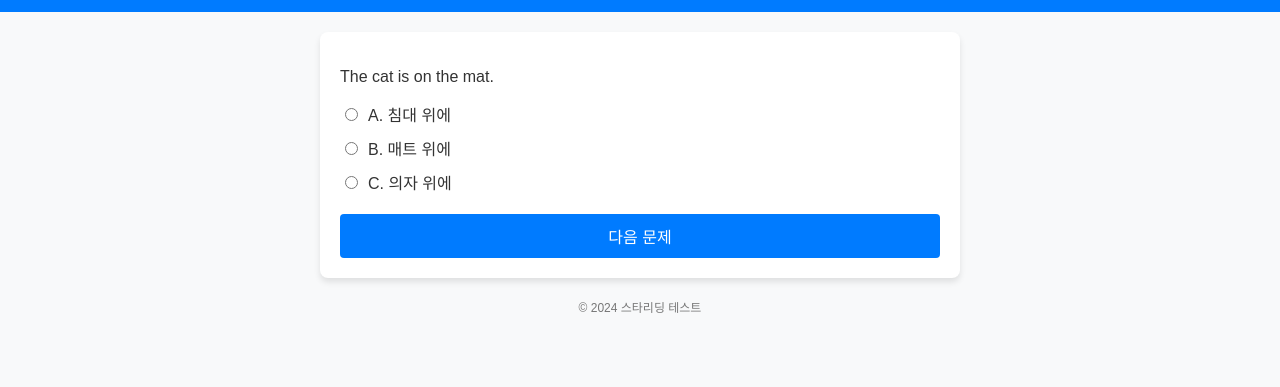
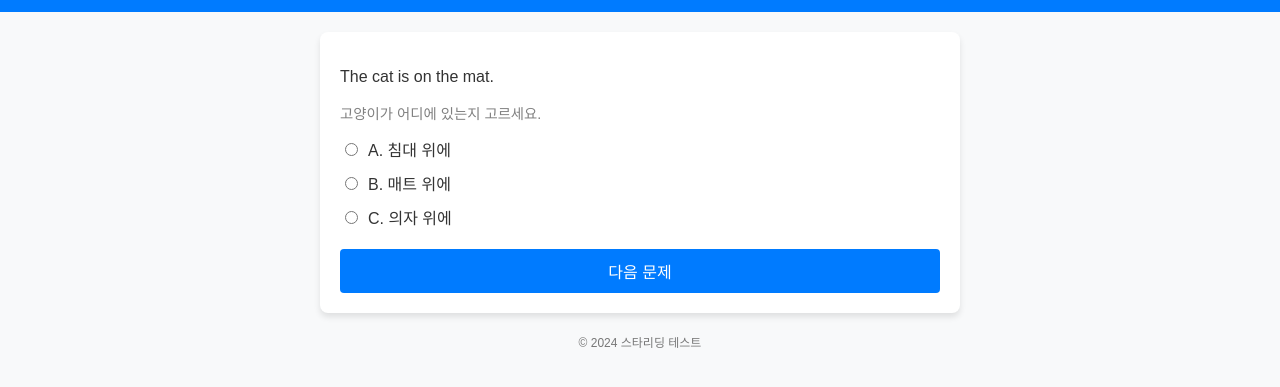
Before and after one commit to leenglish9025/star_reading-, a plain HTML site: page index.html in a window 1280 px wide. Shown: the part 53-440 px from the top of the page. Drawn offline with Linux system fonts and the light colour scheme.

Commit message:
Update index.html

```diff
--- a/index.html
+++ b/index.html
@@ -161,7 +161,10 @@
         const problem = allQuestions[currentQuestionIndex];
         const questionDiv = document.createElement("div");
         questionDiv.className = "question";
-                questionDiv.innerHTML = `<p>${problem.question}</p>`;
+        questionDiv.innerHTML = `
+            <p>${problem.question}</p>
+            <p style="color: gray; font-size: 0.9em; margin-top: 5px;">${problem.instruction}</p>
+        `;
 
         const optionsList = document.createElement("ul");
         optionsList.className = "options";
@@ -183,6 +186,7 @@
         endTest();
     }
 }
+
 
         // 다음 문제
         function nextQuestion() {
```
Lines whose indentation alone changed are shown as unchanged.
